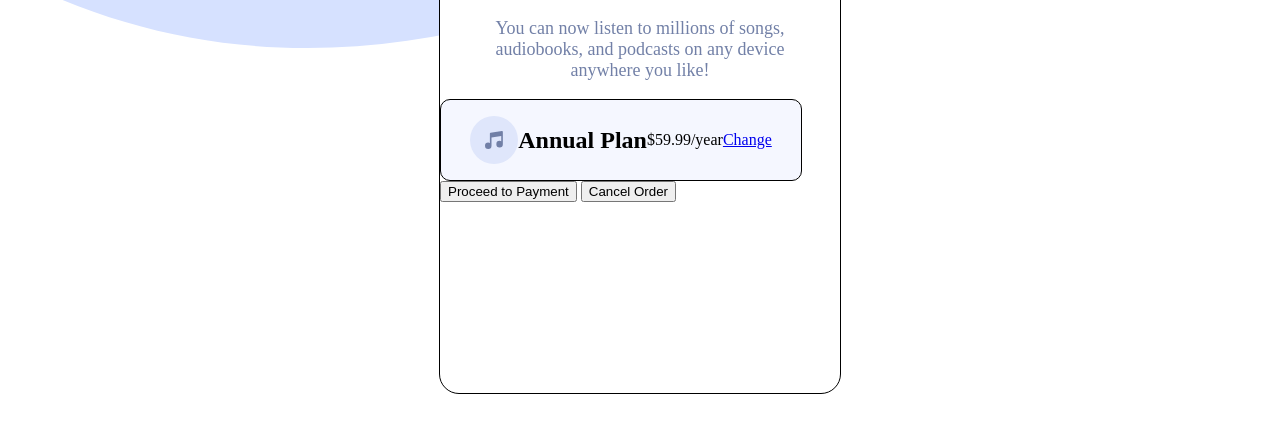
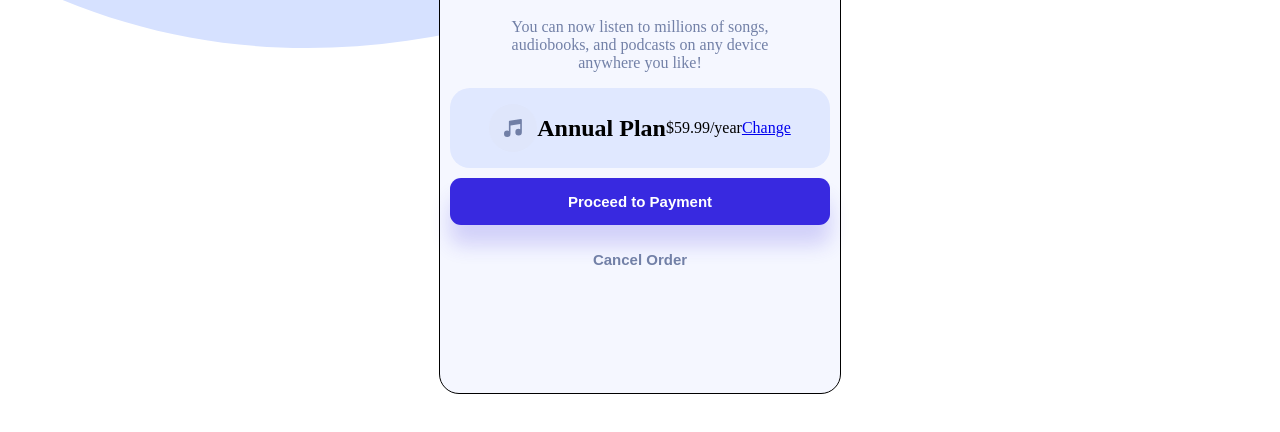
Before and after one commit to willvidal54-collab/trabalho-Design-Front-End, a plain HTML site: page index.html in a window 1280 px wide. Shown: the part 340-772 px from the top of the page. Drawn offline with Linux system fonts and the light colour scheme.

Commit message:
Add files via upload

```diff
--- a/index.html
+++ b/index.html
@@ -30,10 +30,12 @@
       <p>$59.99/year</p>
       <a href="#">Change</a>
 </div>
-<div class="botoes">
-      <button>Proceed to Payment</button>
-      <button>Cancel Order</button>
-</div>
+
+      <button class="btn-pagamento" type="button" onclick="pagara()">Proceed to Payment</button>
+
+       <button class="btn-cancelar" type="button" onclick="cancelar()">Cancel Order</button>
+
+
    </div>
  </div>
 
--- a/style.css
+++ b/style.css
@@ -1,3 +1,27 @@
+
+:root {
+    --azul-claro: hsl(225, 100%, 94%);
+    --azul-bem-claro: hsl(225, 100%, 98%);
+    --azul-forte: hsl(245, 75%, 52%);
+    --azul-hover: hsl(245, 83%, 68%);
+    --azul-cinza: hsl(224, 23%, 55%);
+    --azul-escuro: hsl(223, 47%, 23%);
+    --branco: #ffffff;
+}
+
+.body {
+    font-family: 'Red Hat Display', Arial, Helvetica, sans-serif;
+    font-size: 16px;
+    background-color: var(--azul-claro);
+    background-image: url("images/pattern-background-mobile.svg");
+    background-repeat: no-repeat;
+    background-position: top center;
+    background-size: 100% auto;
+    display: flex;
+    justify-content: center;
+    align-items: center;
+    padding: 24px;
+}
 .minha-imagem {
 
     display: block;
@@ -14,7 +38,7 @@
 }
 
 .card {
-    background-color: white;
+    background-color: hsl(225, 100%, 98%);
     width: 400px;
     height: 650px;
     border-radius: 20px;
@@ -27,30 +51,69 @@
     left: 0;
     width: 100%;
     z-index: -1;
+
 }
 
 .h1 {
     text-align: center;
     color: hsl(223, 47%, 23%);
-    font-family: 'Red Hat Display', sans-serif;
+    font-family: 'Red Hat Display', Arial, sans-serif;
 }
 
 .p1 {
     text-align: center;
     color: hsl(224, 23%, 55%);
-    font-size: 18px;
+    font-size: 16px;
 }
 
 .card2 {
     text-align: center;
     justify-content: center;
-    background-color: hsl(225, 100%, 98%);
+    background-color: var(--azul-claro);
     display: flex;
-    border: 1px solid black;
     position: relative;
-    border-radius: 10px;
+    border-radius: 20px;
     align-items: center;
-    width: 90%;
+    width: 95%;
     height: 80px;
+    margin: 10px;
 
 }
+.btn-pagamento {
+   display: block;
+    width: 95%;
+    margin: 10px;
+    padding: 15px;
+    border: none;
+    border-radius: 11px;
+    background-color: var(--azul-forte);
+    color: var(--branco);
+    font-family: 'Red Hat Display', Arial, sans-serif;
+    font-size: 15px;
+    font-weight: 900;
+    cursor: pointer;
+    box-shadow: 0px 20px 20px rgba(56, 41, 224, 0.19);
+    margin-bottom: 25px;
+}
+.btn-pagamento:hover {
+    background-color: var(--azul-hover);
+}
+.btn-cancelar {
+    display: block;
+    width: 100%;
+    border: none;
+    background-color: transparent;
+    font-family: 'Red Hat Display', Arial, sans-serif;
+    font-size: 15px;
+    font-weight: 900;
+    color: var(--azul-cinza);
+    cursor: pointer;
+}
+.btn-cancelar:hover {
+    color: var(--azul-escuro);
+}
+a:focus-visible,
+button:focus-visible {
+    outline: 3px solid var(--azul-forte);
+    outline-offset: 3px;
+}
```
